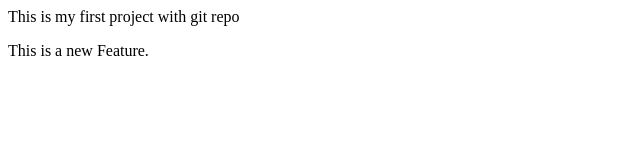
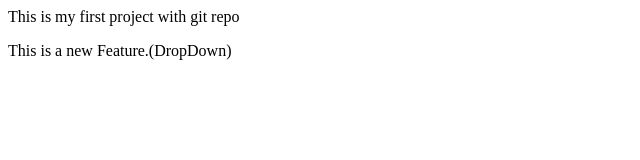
Before and after one commit to AvichalDwivedi/LocalRepo, a plain HTML site: page index.html in a window 1280 px wide. Shown: the full height of the page, 0-640 px from the left. Drawn offline with Linux system fonts and the light colour scheme.

```diff
--- a/index.html
+++ b/index.html
@@ -1,2 +1,2 @@
 <p>This is my first project with git repo</p>
-<p>This is a new Feature. </p>
+<p>This is a new Feature.(DropDown) </p>
```
